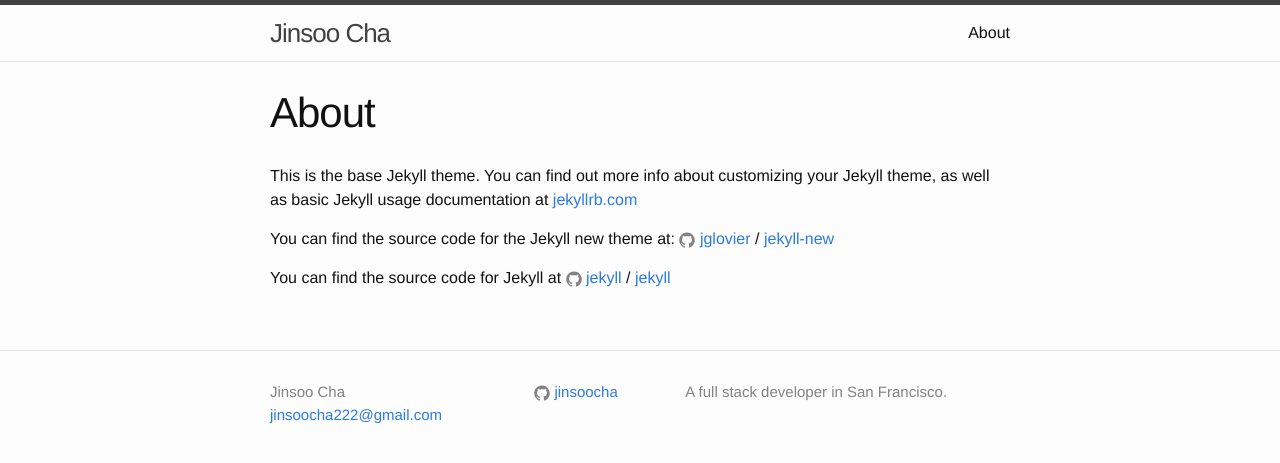
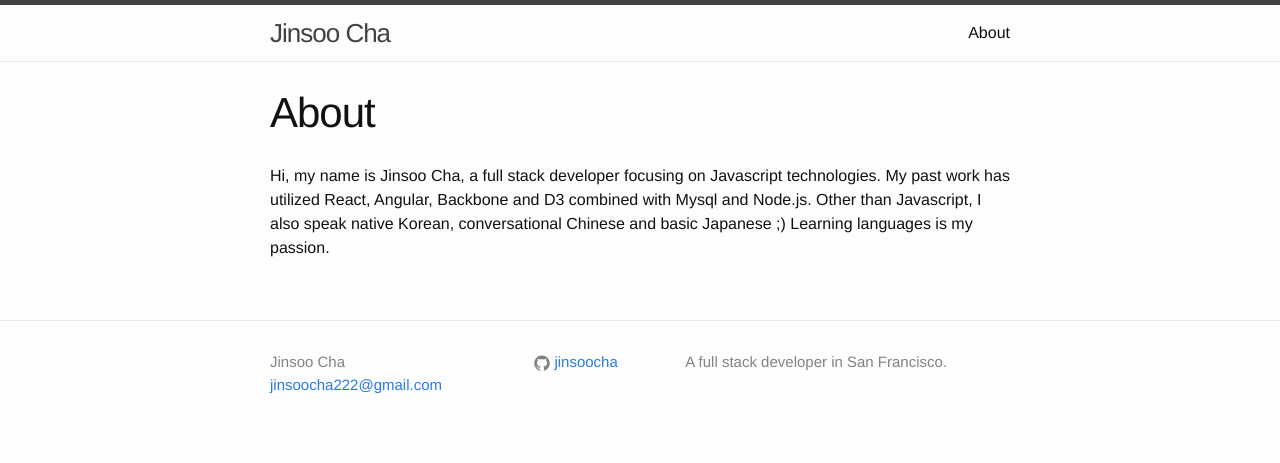
Before and after one commit to jinsoocha/jinsoocha.github.io, a Jekyll site: the page built from about.md, in a window 1280 px wide. Shown: the top 463 px of the page. Built offline with Jekyll 4.4.1, drawn with Linux system fonts in a browser that asks for light colours.

Commit message:
modify the about page

```diff
--- a/about.md
+++ b/about.md
@@ -4,12 +4,4 @@ title: About
 permalink: /about/
 ---
 
-This is the base Jekyll theme. You can find out more info about customizing your Jekyll theme, as well as basic Jekyll usage documentation at [jekyllrb.com](http://jekyllrb.com/)
-
-You can find the source code for the Jekyll new theme at:
-{% include icon-github.html username="jglovier" %} /
-[jekyll-new](https://github.com/jglovier/jekyll-new)
-
-You can find the source code for Jekyll at
-{% include icon-github.html username="jekyll" %} /
-[jekyll](https://github.com/jekyll/jekyll)
+Hi, my name is Jinsoo Cha, a full stack developer focusing on Javascript technologies. My past work has utilized React, Angular, Backbone and D3 combined with Mysql and Node.js. Other than Javascript, I also speak native Korean, conversational Chinese and basic Japanese ;) Learning languages is my passion.
```
